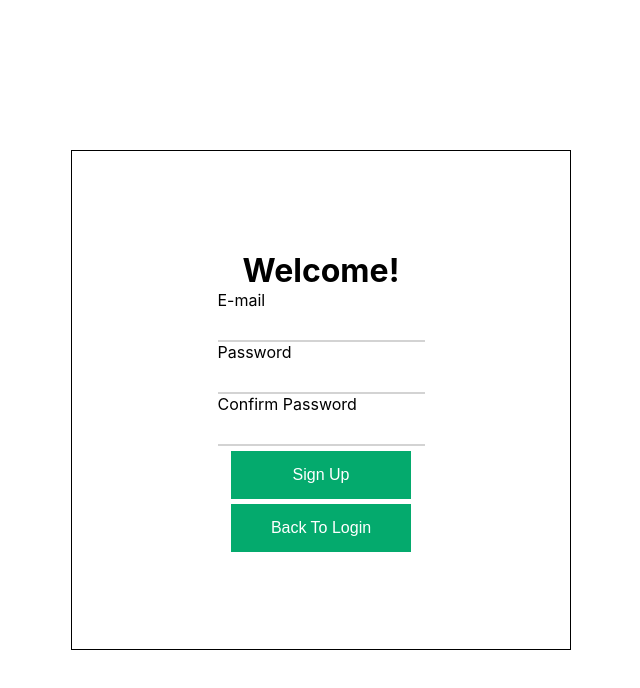
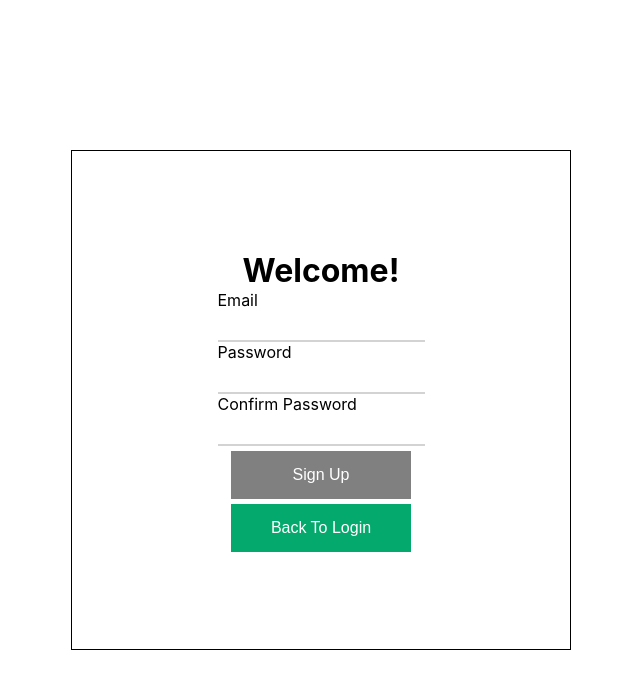
Before and after one commit to Fernando12filho/first-blog, a React (Create React App) app: page /signup in a window 1280 px wide. Shown: the top 688 px of the page, without its empty margins (319-959 px from the left). Built offline with nearby package versions, Linux system fonts and the light colour scheme.

Commit message:
sing up validation
Not yet finished, missing login validation, pop up instructions, changing color to red when invalid, and going to main menu after login

```diff
--- a/package.json
+++ b/package.json
@@ -12,7 +12,7 @@
     "@types/react-dom": "^18.2.17",
     "react": "^18.2.0",
     "react-dom": "^18.2.0",
-    "react-router-dom": "^6.20.1",
+    "react-router-dom": "^6.21.1",
     "react-scripts": "5.0.1",
     "typescript": "^4.9.5",
     "web-vitals": "^2.1.4"
--- a/src/screens/Signup/SignupScreen.tsx
+++ b/src/screens/Signup/SignupScreen.tsx
@@ -2,36 +2,52 @@ import { useState, useRef, useEffect } from "react";
 import { Link, useNavigate } from "react-router-dom";
 import { ROUTES } from "../../routes/Routes";
 
-export const EMAIL_REGEX = /^[A-Z0-9._%+-]+@[A-Z0-9.-]+\.[A-Z]{2,4}$/i;
+export const EMAIL_REGEX = /^([a-zA-Z0-9._%-]+@[a-zA-Z0-9.-]+\.[a-zA-Z]{2,})$/;
 export const USER_REGEX = /^[a-zA-Z][a-zA-Z0-9-_]{3,23}$/;
 export const PWD_REGEX = /^(?=.*[a-z])(?=.*[A-Z])(?=.*[0-9])(?=.*[!@#$%]).{8,24}$/;
 
 export function SignupScreen() {
-	const userRef = useRef();
-	const errRef = useRef();
+
+	const styles = {
+		disabledButton: {
+			backgroundColor: 'gray',
+			color: 'white',
+			cursor: 'not-allowed',
+		},
+		enabledButton: {
+			backgroundColor: '#04aa6d',
+		},
+	};
+
+
+
+	const emailRef = useRef(null);
+
+	const [emailLabel, setEmailLabel] = useState("Email");
+	const [passwordLabel, setPasswordLabel] = useState("Password");
+	const [matchLabel, setMatchLabel] = useState("Confirm Password");
+
 
 	const [email, setEmail] = useState("");
 	const [validEmail, setValidEmail] = useState(false);
-	const [emailFocus, setEmailFocus] = useState(false);
+
 
 	const [password, setPassword] = useState("");
 	const [validPwd, setValidPwd] = useState(false);
-	const [pwdFocus, setPwdFocus] = useState(false);
 
 	const [matchPassword, setMatchPassword] = useState("");
 	const [validMatch, setValidMatch] = useState(false);
-	const [matchFocus, setMatchFocus] = useState(false);
 
-	const [errMsg, setErrMsg] = useState('');
-	const [success, setSuccess] = useState('false');
+	const [buttonDisable, setButton] = useState(true);
+
 
 	//setting the focus when the component loads
 	useEffect(() => {
-		//
+
 	}, []);
 
 	useEffect(() => {
-		const result = USER_REGEX.test(email);
+		const result = EMAIL_REGEX.test(email);
 		console.log(result);
 		console.log(email);
 		setValidEmail(result);
@@ -43,20 +59,30 @@ export function SignupScreen() {
 		console.log(password);
 		setValidPwd(result);
 		//Comparing password with matchPassword state, returns boolean
-
 		const match = password === matchPassword;
+		console.log(match);
 		setValidMatch(match);
 	}, [password, matchPassword]); //Dependencies
 
+
+
 	useEffect(() => {
-		setErrMsg('');
-	}, [email, password, matchPassword]);
+		if(validEmail && validMatch && validPwd){
+			setButton(false);
+		}
+		else{
+			setButton(true);
+		}
+	}, [validEmail, validMatch]);
+
+
 
 	const navigate = useNavigate();
-
-	function navigateBack(){
+	function navigateBack() {
 		navigate(ROUTES.LOGIN);
 	}
+
+
 
 	function onChangeEmail(evt: any) {
 		setEmail(evt.target.value);
@@ -67,18 +93,49 @@ export function SignupScreen() {
 	}
 
 	function onChangeMatchPassword(evt: any) {
-		setPassword(evt.target.value);
+		setMatchPassword(evt.target.value);
 	}
 
-	function validateLogin(email: string, password: string) {}
 
-	function login() {
-		if (email === "" || password === "") {
+
+	function checkEmail(){
+		if (validEmail) {
+			setEmailLabel("Email");
+			return(true)
+		} else {
+			//turnOn span message
+			setEmailLabel("Email Invalid");
+			return(false)
+		}
+	}
+
+	function checkPassword() {
+		if (validPwd) {
+			setPasswordLabel("Password");
+		}
+		else {
+			setPasswordLabel(" Password invalid")
+		}
+	}
+
+	function checkMatch() {
+		if (validMatch) {
+			setMatchLabel("Confirm Password");
+		}
+		else {
+			setMatchLabel("Passwords dont match")
+		}
+	}
+
+	function signUp() {
+		if (!validEmail || !validMatch) {
 			console.log("Complete all fields");
 		} else {
-			validateLogin(email, password);
+
 		}
 	}
+
+
 
 	return (
 		<div>
@@ -88,45 +145,55 @@ export function SignupScreen() {
 						<h1>Welcome!</h1>
 
 						<div className="input-container">
-							<label htmlFor={"email"}>E-mail</label>
+							<label htmlFor={"email"} ref={emailRef}>{emailLabel}</label>
 							<input
 								name="email"
 								id="email"
 								type={"email"}
 								onChange={onChangeEmail}
+								onBlur={checkEmail}
 								value={email}
 							/>
 						</div>
 
 						<div className="input-container">
-							<label htmlFor={"password"}>Password</label>
+							<label htmlFor={"password"}>{passwordLabel}</label>
 							<input
 								name="password"
 								id="password"
 								type={"password"}
+								onBlur={checkPassword}
 								onChange={onChangePassword}
 								value={password}
 							/>
+
 						</div>
 
 						<div className="input-container">
-							<label htmlFor={"matchPassword"}>Confirm Password</label>
+							<label htmlFor={"matchPassword"}>{matchLabel}</label>
 							<input
-								name="password"
+								name="matchPassword"
 								id="matchPassword"
 								type={"password"}
 								onChange={onChangeMatchPassword}
+								onBlur={checkMatch}
 								value={matchPassword}
 							/>
 						</div>
 
 						<div className="buttonsAlignment">
-							<button onClick={login}>Sign Up</button>
-							<button onClick = {navigateBack} > Back To Login </button>
+							<button onClick={signUp} disabled = {buttonDisable} style={buttonDisable?
+                    styles.disabledButton : styles.enabledButton}>
+								Sign Up
+							</button>
+							<button onClick={navigateBack} > Back To Login </button>
 						</div>
 					</div>
 				</div>
 			</div>
 		</div>
 	);
+
+
+
 }
```
Also changed, not shown: 1 other file (tests, documents, lock files or other folders).
